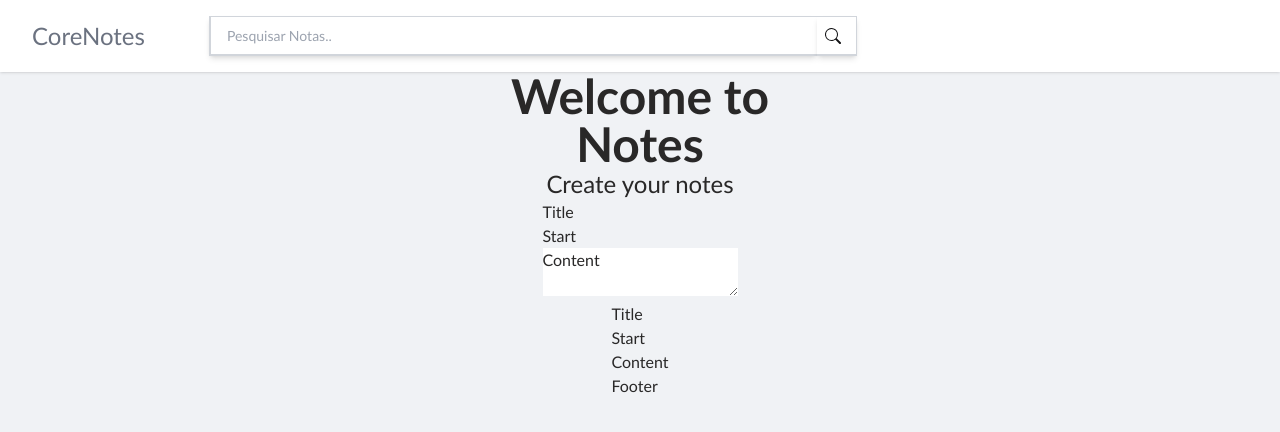
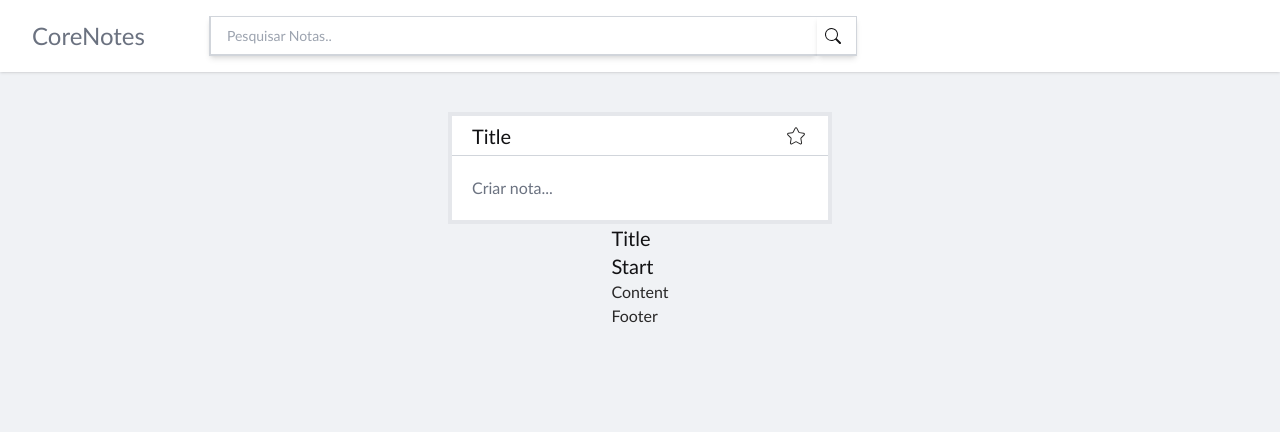
Before and after one commit to Jh0wjso/task-manager, a React (Vite) app: page / in a window 1280 px wide. Shown: the top 432 px of the page. Built offline with nearby package versions, Linux system fonts and the light colour scheme.

Commit message:
:lipstick: feat: New Note Update

```diff
--- a/src/components/Home/index.tsx
+++ b/src/components/Home/index.tsx
@@ -5,13 +5,6 @@ import "./styles.css";
 export default function Home() {
   return (
     <section className="homeContent flex flex-col items-center justify-center">
-      <div className="flex flex-col">
-        <h1 className="text-5xl font-bold text-center">Welcome to</h1>
-        <h1 className="text-5xl font-bold text-center">Notes</h1>
-      </div>
-      <div>
-        <p className="text-2xl text-center">Create your notes</p>
-      </div>
       <NewNote></NewNote>
       <Note></Note>
     </section>
--- a/src/components/NewNote/index.tsx
+++ b/src/components/NewNote/index.tsx
@@ -1,10 +1,18 @@
+import { CiStar } from "react-icons/ci";
+import "./styles.css";
+
 export default function NewNote() {
-    return (
-      <div>
-        <div className="title">
-          <h1>Title</h1> <button>Start</button>
-        </div>
-        <textarea>Content</textarea>
+  return (
+    <div className="newNoteBox">
+      <div className="titleBox">
+        <p className="title">Title</p>
+        <button className="starButton">
+          <CiStar />
+        </button>
       </div>
-    );
-  }
+      <div className="createNote">
+        <p className="text-gray-500">Criar nota...</p>
+      </div>
+    </div>
+  );
+}
```
